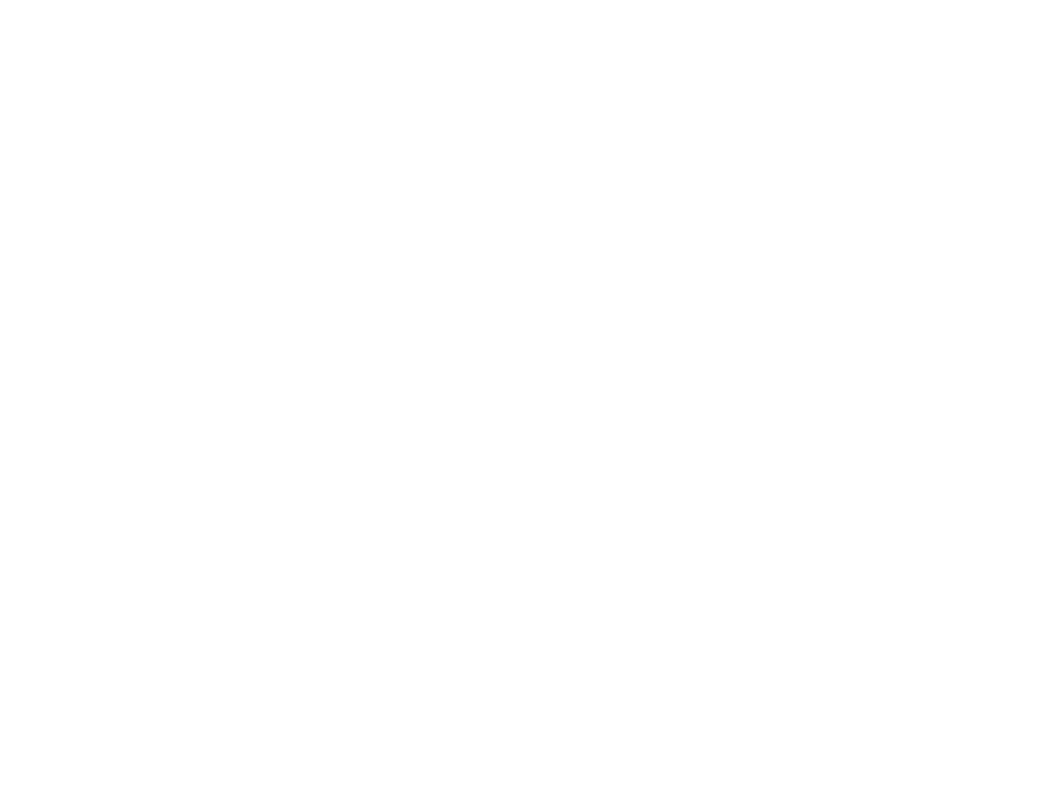
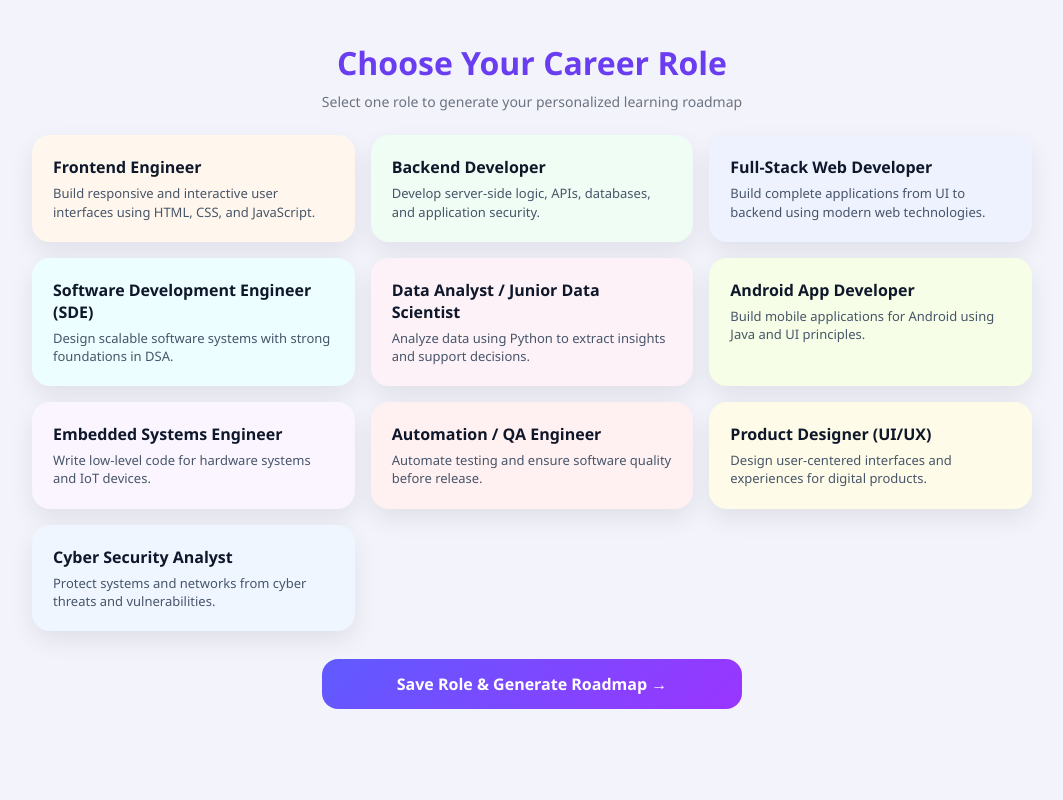
Before and after one commit to SENAPATHINAGENDRA1226/carvio, a Flask app: page /roles in a window 1280 px wide. Before the commit the part shown is empty. Shown: the whole page, without its empty margins (108-1171 px from the left). Run offline with Flask 3, Linux system fonts and the light colour scheme; a user stored in the database is signed in.

Commit message:
Update role selection UI with colors and descriptions

```diff
--- a/templates/role_select.html
+++ b/templates/role_select.html
@@ -1,27 +1,223 @@
-<form id="finalForm" method="POST" style="display:none;">
-  <input type="hidden" name="role" id="roleInput">
-  <input type="hidden" name="skills" id="skillsInput">
-  <input type="hidden" name="levels" id="levelsInput">
+<!DOCTYPE html>
+<html lang="en">
+<head>
+  <meta charset="UTF-8">
+  <title>Carvia – Select Your Role</title>
+  <meta name="viewport" content="width=device-width, initial-scale=1.0">
+
+  <style>
+    * { box-sizing: border-box; font-family: "Segoe UI", sans-serif; }
+
+    body {
+      margin: 0;
+      background: #f3f4fb;
+      padding: 20px;
+    }
+
+    h1 {
+      text-align: center;
+      color: #6a3df0;
+      margin-bottom: 8px;
+    }
+
+    .subtitle {
+      text-align: center;
+      color: #6b7280;
+      margin-bottom: 24px;
+      font-size: 14px;
+    }
+
+    form {
+      max-width: 1000px;
+      margin: auto;
+    }
+
+    .grid {
+      display: grid;
+      grid-template-columns: repeat(auto-fit, minmax(260px, 1fr));
+      gap: 16px;
+    }
+
+    .card {
+      border-radius: 18px;
+      padding: 18px;
+      cursor: pointer;
+      color: #0f172a;
+      box-shadow: 0 10px 25px rgba(0,0,0,0.08);
+      border: 3px solid transparent;
+      transition: transform 0.2s ease, border 0.2s ease;
+    }
+
+    .card:hover {
+      transform: translateY(-4px);
+    }
+
+    .card.selected {
+      border-color: #6a3df0;
+    }
+
+    .title {
+      font-weight: 600;
+      font-size: 16px;
+      margin-bottom: 6px;
+    }
+
+    .desc {
+      font-size: 13px;
+      color: #475569;
+      line-height: 1.4;
+    }
+
+    /* COLORS */
+    .frontend { background: #fff7ed; }
+    .backend { background: #f0fdf4; }
+    .fullstack { background: #eef2ff; }
+    .sde { background: #ecfeff; }
+    .data { background: #fdf2f8; }
+    .android { background: #f7fee7; }
+    .embedded { background: #faf5ff; }
+    .qa { background: #fff1f2; }
+    .uiux { background: #fefce8; }
+    .cyber { background: #eff6ff; }
+
+    input[type="radio"] {
+      display: none;
+    }
+
+    .continue-btn {
+      margin: 28px auto 0;
+      display: block;
+      width: 100%;
+      max-width: 420px;
+      padding: 14px;
+      border-radius: 16px;
+      border: none;
+      font-size: 16px;
+      font-weight: 600;
+      color: white;
+      background: linear-gradient(135deg, #5f5bff, #9a35ff);
+      cursor: pointer;
+    }
+  </style>
+</head>
+
+<body>
+
+<h1>Choose Your Career Role</h1>
+<div class="subtitle">
+  Select one role to generate your personalized learning roadmap
+</div>
+
+<form method="POST" id="roleForm">
+  <div class="grid">
+
+    <!-- FRONTEND -->
+    <label class="card frontend">
+      <input type="radio" name="role" value="Frontend Engineer" required>
+      <div class="title">Frontend Engineer</div>
+      <div class="desc">
+        Build responsive and interactive user interfaces using HTML, CSS, and JavaScript.
+      </div>
+    </label>
+
+    <!-- BACKEND -->
+    <label class="card backend">
+      <input type="radio" name="role" value="Backend Developer">
+      <div class="title">Backend Developer</div>
+      <div class="desc">
+        Develop server-side logic, APIs, databases, and application security.
+      </div>
+    </label>
+
+    <!-- FULL STACK -->
+    <label class="card fullstack">
+      <input type="radio" name="role" value="Full-Stack Web Developer">
+      <div class="title">Full-Stack Web Developer</div>
+      <div class="desc">
+        Build complete applications from UI to backend using modern web technologies.
+      </div>
+    </label>
+
+    <!-- SDE -->
+    <label class="card sde">
+      <input type="radio" name="role" value="Software Development Engineer (SDE)">
+      <div class="title">Software Development Engineer (SDE)</div>
+      <div class="desc">
+        Design scalable software systems with strong foundations in DSA.
+      </div>
+    </label>
+
+    <!-- DATA -->
+    <label class="card data">
+      <input type="radio" name="role" value="Data Analyst / Junior Data Scientist">
+      <div class="title">Data Analyst / Junior Data Scientist</div>
+      <div class="desc">
+        Analyze data using Python to extract insights and support decisions.
+      </div>
+    </label>
+
+    <!-- ANDROID -->
+    <label class="card android">
+      <input type="radio" name="role" value="Android App Developer">
+      <div class="title">Android App Developer</div>
+      <div class="desc">
+        Build mobile applications for Android using Java and UI principles.
+      </div>
+    </label>
+
+    <!-- EMBEDDED -->
+    <label class="card embedded">
+      <input type="radio" name="role" value="Embedded Systems Engineer">
+      <div class="title">Embedded Systems Engineer</div>
+      <div class="desc">
+        Write low-level code for hardware systems and IoT devices.
+      </div>
+    </label>
+
+    <!-- QA -->
+    <label class="card qa">
+      <input type="radio" name="role" value="Automation / QA Engineer">
+      <div class="title">Automation / QA Engineer</div>
+      <div class="desc">
+        Automate testing and ensure software quality before release.
+      </div>
+    </label>
+
+    <!-- UI/UX -->
+    <label class="card uiux">
+      <input type="radio" name="role" value="Product Designer (UI/UX)">
+      <div class="title">Product Designer (UI/UX)</div>
+      <div class="desc">
+        Design user-centered interfaces and experiences for digital products.
+      </div>
+    </label>
+
+    <!-- CYBER -->
+    <label class="card cyber">
+      <input type="radio" name="role" value="Cyber Security Analyst">
+      <div class="title">Cyber Security Analyst</div>
+      <div class="desc">
+        Protect systems and networks from cyber threats and vulnerabilities.
+      </div>
+    </label>
+
+  </div>
+
+  <button class="continue-btn" type="submit">
+    Save Role & Generate Roadmap →
+  </button>
 </form>
 
 <script>
-let selectedRole = "";
-let selectedSkills = [];
-let selectedLevels = [];
+  const cards = document.querySelectorAll(".card");
 
-function saveSkill(skill, level){
-  selectedSkills.push(skill);
-  selectedLevels.push(level);
-}
+  cards.forEach(card => {
+    card.addEventListener("click", () => {
+      cards.forEach(c => c.classList.remove("selected"));
+      card.classList.add("selected");
+    });
+  });
+</script>
 
-function saveRole(role){
-  selectedRole = role;
-}
-
-function submitAll(){
-  document.getElementById("roleInput").value = selectedRole;
-  document.getElementById("skillsInput").value = JSON.stringify(selectedSkills);
-  document.getElementById("levelsInput").value = JSON.stringify(selectedLevels);
-  document.getElementById("finalForm").submit();
-}
-</script>
+</body>
+</html>
```
